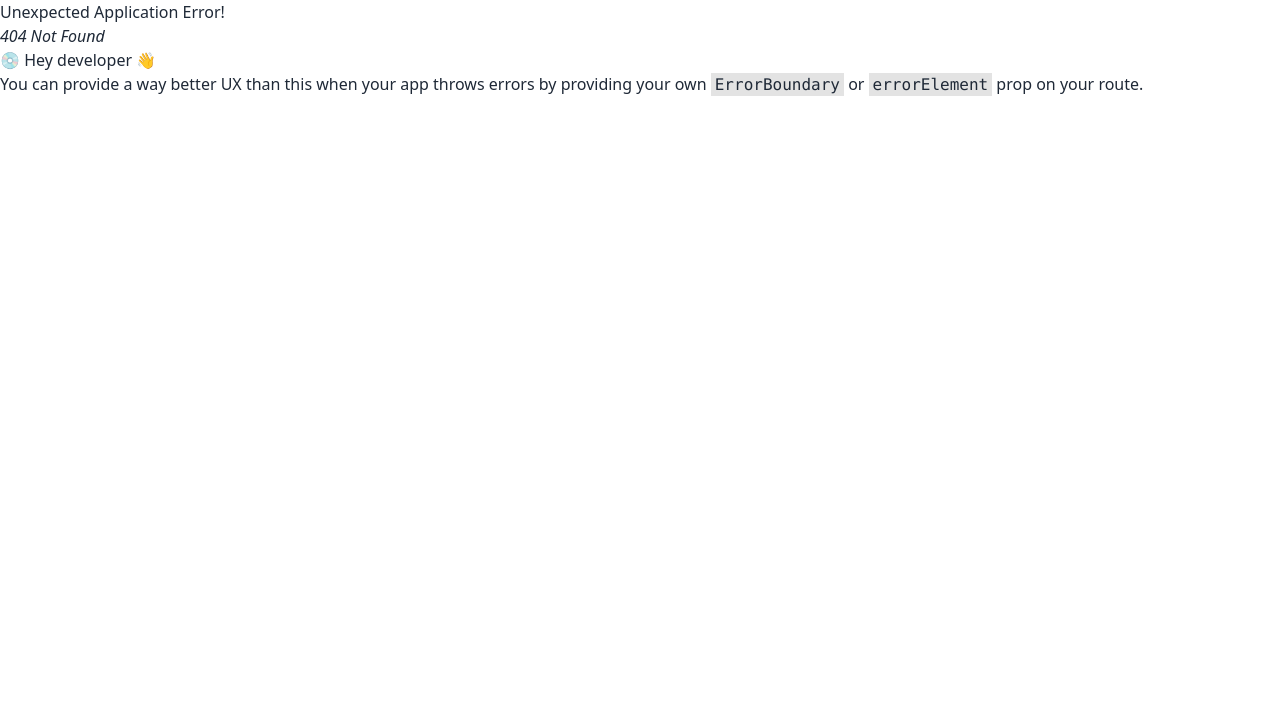
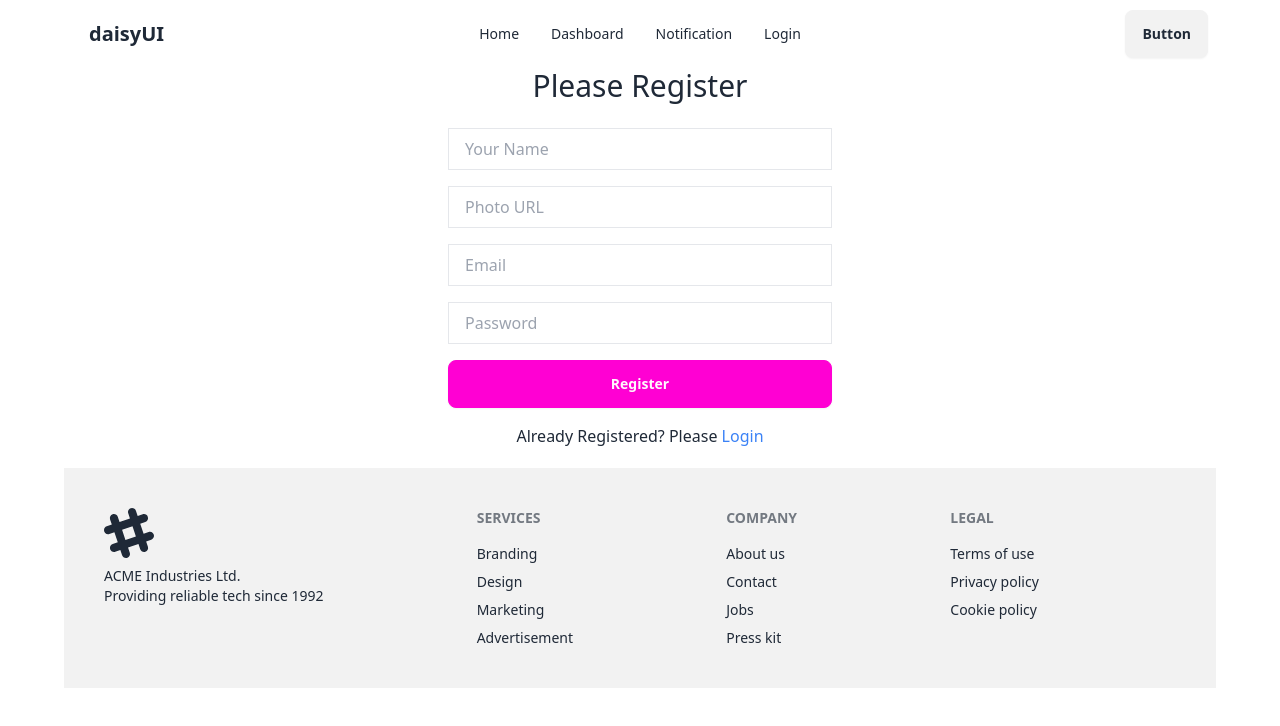
Before and after one commit to EngrMunir/parcel-management-client, a React (Vite) app: page /register in a window 1280 px wide. Before the commit this address had no page. Shown: the top 726 px of the page. Built offline with nearby package versions, Linux system fonts and the light colour scheme.

Commit message:
password validation implemented

```diff
--- a/package.json
+++ b/package.json
@@ -14,6 +14,7 @@
     "match-sorter": "^6.3.4",
     "react": "^18.3.1",
     "react-dom": "^18.3.1",
+    "react-hook-form": "^7.52.1",
     "react-router-dom": "^6.25.1",
     "sort-by": "^1.2.0"
   },
--- a/src/Pages/Login/Login.jsx
+++ b/src/Pages/Login/Login.jsx
@@ -1,14 +1,17 @@
+import { Link } from "react-router-dom";
 
 const Login = () => {
     return (
         <div>
-        <div className="mx-auto md:w-1/2">
-            <h2 className="text-3xl mb-6 text-center">Please Register</h2>
+        <div className="mx-auto md:w-1/3">
+            <h2 className="text-3xl mb-6 text-center">Please Login</h2>
             <form>
                 <input type="email" placeholder="Email" className="border w-full mb-4 py-2 px-4"/>
                 <br />
                 <input type="password" placeholder="Password" className="border w-full mb-4 py-2 px-4"/>
+                <input className="btn btn-secondary w-full mb-4" type="submit" value="Login" />
             </form>
+            <p className="text-center mb-5">New here? Please <Link className="text-blue-500" to="/register">Register</Link></p>
         </div>
     </div>
     );
--- a/src/Pages/Register/Register.jsx
+++ b/src/Pages/Register/Register.jsx
@@ -1,18 +1,44 @@
+import { useForm } from "react-hook-form";
+import { Link } from "react-router-dom";
 
 const Register = () => {
+    const { register, handleSubmit, formState:{errors} } = useForm()
+    const onSubmit = data =>{
+        console.log(data)
+    }
     return (
         <div>
-            <div className="mx-auto md:w-1/2">
+            <div className="mx-auto md:w-1/3">
                 <h2 className="text-3xl mb-6 text-center">Please Register</h2>
-                <form>
-                    <input type="text" placeholder="Your Name" className="border w-full mb-4 py-2 px-4" />
+                <form onSubmit={handleSubmit(onSubmit)}>
+                    <input type="text" {...register('name',{required:true})} placeholder="Your Name" className="border w-full mb-4 py-2 px-4" />
+                    {
+                        errors.name && <span className="text-red-500">Name is required</span>
+                    }
                     <br />
-                    <input type="text" placeholder="Photo URL" className="border w-full mb-4 py-2 px-4"/>
+                    <input type="text" {...register('photo',{required: true})} placeholder="Photo URL" className="border w-full mb-4 py-2 px-4"/>
+                    {
+                        errors.photo && <span className="text-red-500">Name is required</span>
+                    }
                     <br />
-                    <input type="email" placeholder="Email" className="border w-full mb-4 py-2 px-4"/>
+                    <input type="email" {...register('email', {required: true})} placeholder="Email" className="border w-full mb-4 py-2 px-4"/>
+                    {
+                        errors.email && <span className="text-red-500">Name is required</span>
+                    }
                     <br />
-                    <input type="password" placeholder="Password" className="border w-full mb-4 py-2 px-4"/>
+                    <input type="password" {...register('password', {required: true, minLength:6, pattern:/(?=.*[A-Z])(?=.*[a-z])/ })} placeholder="Password" className="border w-full mb-4 py-2 px-4"/>
+                    {
+                        errors.password?.type ==='required' && <span className="text-red-500">Password must be required</span>
+                    }
+                    {
+                        errors.password?.type ==='minLength' && <span className="text-red-500">Password must be at least six character</span>
+                    }
+                    {
+                        errors.password?.type ==='pattern' && <span className="text-red-500">Password must be at least one upper case, one lower case</span>
+                    }
+                     <input className="btn btn-secondary w-full mb-4" type="submit" value="Register" />
                 </form>
+                <p className="text-center mb-5">Already Registered? Please <Link className="text-blue-500" to="/login">Login</Link></p>
             </div>
         </div>
     );
```
Also changed, not shown: src/Routes/Routes.jsx (+7 -1 lines), 1 other file (tests, documents, lock files or other folders).
